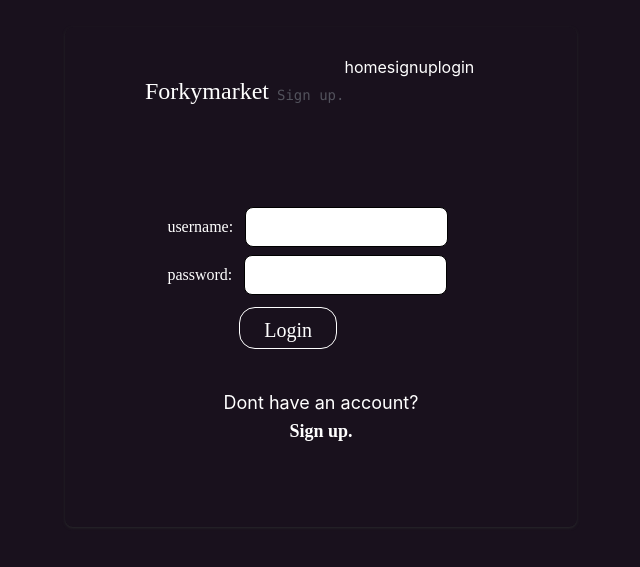
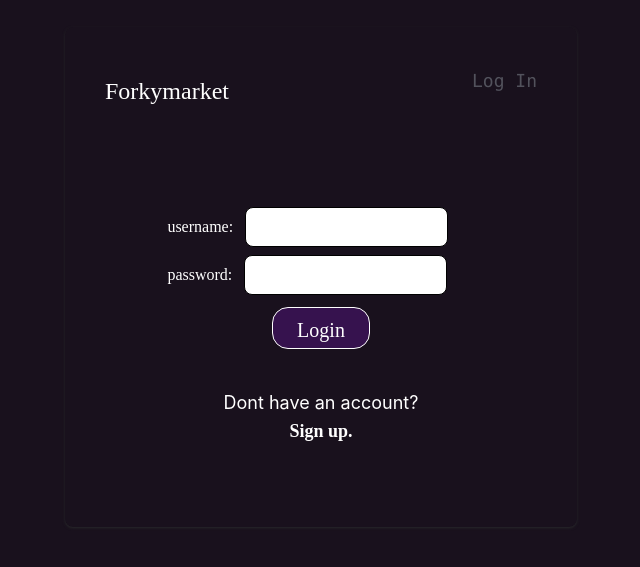
Before and after one commit to osso2k/project5, a React (Vite) app in the folder frontend/: page /login in a window 1280 px wide. Shown: the part 133-700 px from the top of the page, without its empty margins (319-959 px from the left). Built offline with nearby package versions, Linux system fonts and the light colour scheme; a web font is replaced by a local one.

Commit message:
IM BACKKKK AND IM COOKIN

```diff
--- a/frontend/package.json
+++ b/frontend/package.json
@@ -14,6 +14,7 @@
     "axios": "^1.15.0",
     "react": "^19.2.4",
     "react-dom": "^19.2.4",
+    "react-hot-toast": "^2.6.0",
     "react-router-dom": "^7.14.0",
     "tailwindcss": "^4.2.2"
   },
--- /dev/null
+++ b/frontend/src/components/DisplayTop10.tsx
@@ -0,0 +1,9 @@
+import React from 'react'
+
+const DisplayTop10 = () => {
+  return (
+    <div>DisplayTop10</div>
+  )
+}
+
+export default DisplayTop10
--- a/frontend/src/main.tsx
+++ b/frontend/src/main.tsx
@@ -5,11 +5,13 @@ import './index.css'
 import App from './App.tsx'
 import Signup from './pages/Signup.tsx'
 import Login from './pages/Login.tsx'
+import { Toaster } from 'react-hot-toast'
 
 createRoot(document.getElementById('root')!).render(
   <div className='flex min-h-screen w-full bg-[hsl(280,26%,9%)] text-white'>
   <StrictMode>
     <BrowserRouter >
+    <Toaster />
       <Routes>
         <Route path='/' element={<App />} />
         <Route path='/signup' element={<Signup />} />
--- a/frontend/src/pages/Login.tsx
+++ b/frontend/src/pages/Login.tsx
@@ -1,32 +1,61 @@
+import { useState } from "react";
 import { useNavigate } from "react-router-dom"
+import toast from "react-hot-toast";
+import api from "../api";
+interface Form {
+    username:string;
+    password:string;
+}
+const Login = () => {
+    const [form,setForm] = useState<Form>({username:"", password: ""})
+    const navigate = useNavigate()
 
-const Login = () => {
-    const navigate = useNavigate()
+    const handleChange = (e:React.ChangeEvent<HTMLInputElement>)=>{
+        setForm(prev =>({...prev,[e.target.name]: e.target.value }))
+    }
+    const handleSubmit = async (e:React.SubmitEvent<HTMLFormElement>)=>{
+        e.preventDefault()
+        try {
+            if(form.username == "" || form.username.length < 4){
+                toast.error("username too short")
+                return
+            }else if (form.password == "" || form.password.length < 6){
+                toast.error("password too short")
+                return
+            }
+            const response = await api.post("/api/auth/login", form)
+            toast.success("Logged in!")
+
+            localStorage.setItem("userId", response.data.user)
+            localStorage.setItem("token", response.data.token)
+
+        } catch (error) {
+            console.log("Error in sending user data to server... (login)", (error as Error).message);
+            toast.error("Error in Logging in...")
+        }
+    }
     return (
       <div className="flex w-full h-full mt-40">
           <div className="flex flex-col flex-wrap mx-auto h-[500px] w-[40%] shadow shadow-zinc-800 rounded-lg ">
-              <div className="flex">
-                  <h1 className="font-minecraft text-2xl pt-12 pl-20">Forkymarket</h1>
-                  <p className="font-mono text-sm my-auto pt-14 pl-2 text-zinc-600">Sign up.</p>
-                  <button onClick={()=>{navigate("/")}}>home</button>
-                  <button onClick={()=>{navigate("/signup")}}>signup</button>
-                  <button onClick={()=>{navigate("/login")}}>login</button>
-              </div>
+          <div className="flex justify-between">
+                <h1 className="font-minecraft text-2xl pt-12 pl-10">Forkymarket</h1>
+                <p className="font-mono text-lg my-auto pt-7 pr-10  text-zinc-600">Log In</p>
+            </div>
           <div className="pt-24 flex flex-col flex-wrap">
-              <form action="">
+              <form onSubmit={handleSubmit} action="">
                   <div className="flex pl-[20%] p-1">
                       <label className="font-minecraft my-auto pr-3" >username: </label>
-                      <input className="text-black text-lg pl-2 h-10 border border-black w-[50%] bg-white rounded-lg" type="text" />
+                      <input onChange={handleChange} name="username" value={form.username} className="text-black text-lg pl-2 h-10 border border-black w-[50%] bg-white rounded-lg" type="text" />
                   </div>
                   <div className="flex pl-[20%] p-1">
                       <label className="font-minecraft my-auto pr-3" >password: </label>
-                      <input className="text-black text-lg pl-2 h-10 border border-black w-[50%] bg-white rounded-lg" type="text" />
+                      <input onChange={handleChange} name="password" value={form.password} className="text-black text-lg pl-2 h-10 border border-black w-[50%] bg-white rounded-lg" type="password" />
                   </div>
-                  <button className="flex mx-auto mt-2 mr-60 pt-2 text-xl rounded-2xl px-6 cursor-pointer my-auto py-1 text-center font-minecraft border" type="submit">Login</button>
+                  <button className="flex mx-auto mt-2  pt-2 text-xl rounded-2xl px-6 cursor-pointer my-auto py-1 text-center font-minecraft border bg-purple-900/45" type="submit">Login</button>
               </form>
               <div className="text-white text-lg text-center">
               <p className=" pt-10 ">Dont have an account?</p>
-              <span className="font-minecraft font-semibold cursor-pointer"> Sign up.</span>
+              <span onClick={()=>{navigate("/signup")}} className="font-minecraft font-semibold cursor-pointer"> Sign up.</span>
               </div>
           </div>
           </div>
--- a/frontend/src/pages/Signup.tsx
+++ b/frontend/src/pages/Signup.tsx
@@ -1,6 +1,7 @@
 import { useState } from "react"
 import { useNavigate } from "react-router-dom"
-
+import api from "../api";
+import toast from "react-hot-toast";
 interface Form {
     username:string;
     password:string;
@@ -8,8 +9,35 @@ interface Form {
 
 const Signup = () => {
     const navigate = useNavigate()
-    const [loading,setLoading] = useState<boolean>(false);
+    // const [loading,setLoading] = useState<boolean>(false);
     const [form,setForm] = useState<Form>({username:"" , password:""})
+
+    const handleChange = (e:React.ChangeEvent<HTMLInputElement>)=>{
+        setForm(prev => ({...prev, [e.target.name]: e.target.value}))
+    }
+    const handleSubmit = async (e: React.SubmitEvent<HTMLFormElement>) => {
+        e.preventDefault()
+        try {
+            if (form.username == "" || form.username.length < 4){
+                toast.error("username too short")
+                return
+            }else if (form.password.length < 6){
+                toast.error("password too  short")
+                return
+            }
+            const response = await api.post("/api/auth/signup",form)
+            toast.success("Signed up!")
+
+            localStorage.setItem("userId", response.data.user)
+            localStorage.setItem("token", response.data.token)
+
+            navigate("/")
+
+        } catch (error) {
+            console.log("Error in sending user data to server...", (error as Error).message);
+        }
+    }
+
   return (
     <div className="flex w-full h-full mt-40">
         <div className="flex flex-col flex-wrap mx-auto h-[500px] w-[40%] shadow shadow-zinc-800 rounded-lg ">
@@ -17,24 +45,21 @@ const Signup = () => {
                 <h1 className="font-minecraft text-2xl pt-12 pl-10">Forkymarket</h1>
                 <p className="font-mono text-lg my-auto pt-7 pr-10  text-zinc-600">Sign up</p>
             </div>
-                <button onClick={()=>{navigate("/")}}>home</button>
-                  <button onClick={()=>{navigate("/signup")}}>signup</button>
-                  <button onClick={()=>{navigate("/login")}}>login</button>
         <div className="pt-24 flex flex-col flex-wrap">
-            <form action="">
+            <form onSubmit={handleSubmit} action="">
                 <div className="flex pl-[20%] p-1">
                     <label className="font-minecraft my-auto pr-3" >username: </label>
-                    <input className="text-black text-lg pl-2 h-10 border border-black w-[50%] bg-white rounded-lg" type="text" />
+                    <input onChange={handleChange} value={form.username} name="username" className="text-black text-lg pl-2 h-10 border border-black w-[50%] bg-white rounded-lg" type="text" />
                 </div>
                 <div className="flex pl-[20%] p-1">
                     <label className="font-minecraft my-auto pr-3" >password: </label>
-                    <input className="text-black text-lg pl-2 h-10 border border-black w-[50%] bg-white rounded-lg" type="text" />
+                    <input onChange={handleChange} value={form.password} name="password" className="text-black text-lg pl-2 h-10 border border-black w-[50%] bg-white rounded-lg" type="password" />
                 </div>
-                <button className="flex mx-auto mt-2 mr-60 pt-2 text-xl rounded-2xl px-6 cursor-pointer my-auto py-1 text-center font-minecraft border" type="submit">signup</button>
+                <button className="flex mx-auto mt-2 pt-2 text-xl rounded-2xl px-6 cursor-pointer my-auto py-1 text-center font-minecraft border bg-purple-900/45" type="submit">signup</button>
             </form>
             <div className="text-white text-lg text-center">
             <p className=" pt-10 ">Already have an account?</p>
-            <span className="font-minecraft font-semibold cursor-pointer"> Log in.</span>
+            <span onClick={()=>{navigate("/login")}} className="font-minecraft font-semibold cursor-pointer"> Log in.</span>
             </div>
         </div>
         </div>
```
Also changed, not shown: 2 other files (tests, documents, lock files or other folders).
